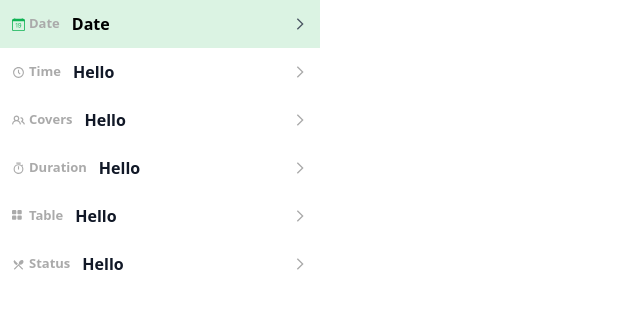
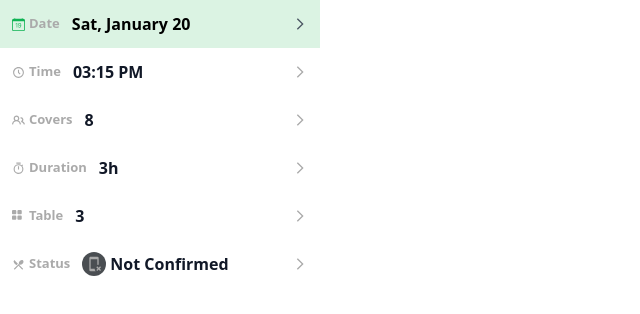
Before and after one commit to amarelali/inventus-task, a React (Vite) app: page / in a window 1280 px wide. Shown: the top 314 px of the page, without its empty margins (0-640 px from the left). Built offline with nearby package versions, Linux system fonts and the light colour scheme.

Commit message:
change static data

```diff
--- a/src/App.tsx
+++ b/src/App.tsx
@@ -27,7 +27,7 @@ function App() {
       <ul className="bg-white h-screen font-semibold font-sans w-1/2 md:w-1/4 relative">
         <MenuItems
           icon={<Date />}
-          title="Date"
+          title="Sat, January 20"
           iconTitle="Date"
           className="p-3"
           isOpen={isOpenIndex === 0}
@@ -35,7 +35,7 @@ function App() {
         ></MenuItems>
         <MenuItems
           icon={<Time />}
-          title="Hello"
+          title="03:15 PM"
           iconTitle="Time"
           className="p-3"
           isOpen={isOpenIndex === 1}
@@ -43,7 +43,7 @@ function App() {
         ></MenuItems>
         <MenuItems
           icon={<Covers />}
-          title="Hello"
+          title="8"
           iconTitle="Covers"
           className="p-3"
           isOpen={isOpenIndex === 2}
@@ -51,7 +51,7 @@ function App() {
         ></MenuItems>
         <MenuItems
           icon={<Duration />}
-          title="Hello"
+          title="3h"
           iconTitle="Duration"
           className="p-3"
           isOpen={isOpenIndex === 3}
@@ -59,7 +59,7 @@ function App() {
         ></MenuItems>
         <MenuItems
           icon={<Table />}
-          title="Hello"
+          title="3"
           iconTitle="Table"
           className="p-3"
           isOpen={isOpenIndex === 4}
@@ -67,7 +67,7 @@ function App() {
         ></MenuItems>
         <MenuItems
           icon={<Status />}
-          title="Hello"
+          title="Not Confirmed"
           iconTitle="Status"
           className="p-3 cursor-pointer"
           isOpen={isOpenIndex === 6}
--- a/src/components/DetailsMenu.tsx
+++ b/src/components/DetailsMenu.tsx
@@ -18,6 +18,8 @@ const DetailsMenu = ({ data, title }: IProps) => {
             className="p-2 cursor-pointer"
             showArrow={false}
             color={color}
+            onClick={()=>console.log({icon,color,title})}
+            isSubMenu={true}
           />
         ))}
       </ul>
--- a/src/components/MenuItems.tsx
+++ b/src/components/MenuItems.tsx
@@ -1,16 +1,19 @@
-import { ReactNode } from "react";
+import { ReactNode, useState } from "react";
 import Arrow from "./SVG/Arrow";
+import NotConfirmed from "./SVG/NotConfirmed";
 
 interface IProps {
   icon: ReactNode;
   iconTitle?: string;
-  title?: string;
+  title?: ReactNode;
   children?: ReactNode;
   showArrow?: boolean;
   className?: string;
   color?: string;
-  onOpen?:()=>void;
-  isOpen?:boolean
+  onOpen?: () => void;
+  isOpen?: boolean;
+  onClick?: () => void;
+  isSubMenu?:boolean
 }
 const MenuItems = ({
   icon,
@@ -21,11 +24,38 @@ const MenuItems = ({
   showArrow = true,
   color,
   onOpen,
-  isOpen
+  isOpen,
+  isSubMenu =false
 }: IProps) => {
+  const [titleValue, setTitleValue] = useState<ReactNode>(
+    <div className="flex justify-center gap-1">
+      {(iconTitle==='Status') && (<div
+        className={`p-1 flex justify-center items-center rounded-full`}
+        style={{ backgroundColor: `#4a4e52` }}
+      >
+        <NotConfirmed />
+      </div>)}
+      {title}
+    </div>
+  );
+  const onCheckStatusDetails = ({icon,color,title}:{icon:ReactNode;color?:string;title:ReactNode})=>{
+    if(!isSubMenu) return;
+    console.log({icon,color,title});
+    setTitleValue(
+      <div className="flex justify-center gap-1">
+      {(iconTitle==='Status') && (<div
+        className={`p-1 flex justify-center items-center rounded-full`}
+        style={{ backgroundColor: `${color}` }}
+      >
+        {icon}
+      </div>)}
+      {title}
+    </div>
+    );
+  }
   return (
     <>
-      <li>
+      <li onClick={()=>onCheckStatusDetails({icon,color,title})}>
         <span
           onClick={onOpen}
           className={`flex items-center text-gray-900 dark:text-white hover:bg-[#dbf3e3] ${
@@ -46,7 +76,7 @@ const MenuItems = ({
             </div>
           )}
           <span className="flex flex-3 justify-between items-center ms-3 whitespace-nowrap w-full">
-            <span>{title}</span> {showArrow && <Arrow />}
+            {titleValue} {showArrow && <Arrow />}
           </span>
         </span>
       </li>
```
